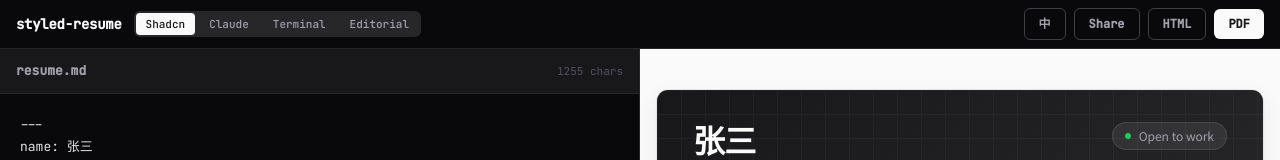
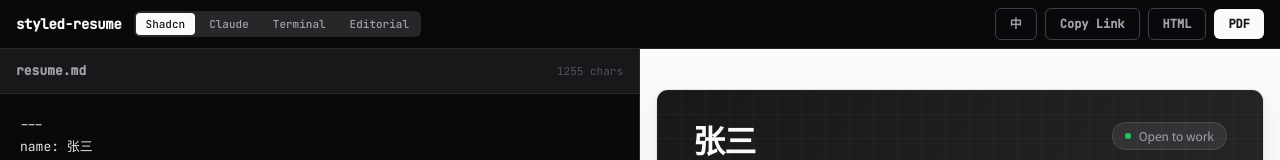
Before and after one commit to archive-of-deleted-repositories/YUHAO-corn__styled-resume, a React (Vite) app: page / in a window 1280 px wide. Shown: the top 160 px of the page. Built offline with nearby package versions, Linux system fonts and the light colour scheme.

Commit message:
fix: clarify English share button text from "Share" to "Copy Link"
Co-Authored-By: Claude Opus 4.6 <noreply@anthropic.com>

```diff
--- a/src/i18n.ts
+++ b/src/i18n.ts
@@ -37,7 +37,7 @@ const messages: Record<Locale, Record<string, string>> = {
     // UI
     exportPdf: 'PDF',
     exportHtml: 'HTML',
-    shareLink: 'Share',
+    shareLink: 'Copy Link',
     linkCopied: 'Link copied to clipboard',
     editorLabel: 'resume.md',
     charCount: '{n} chars',
```
